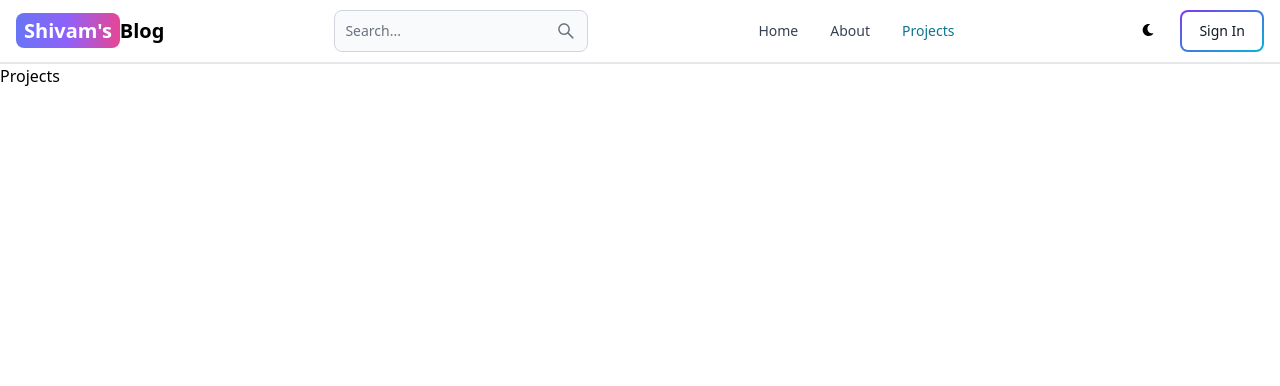
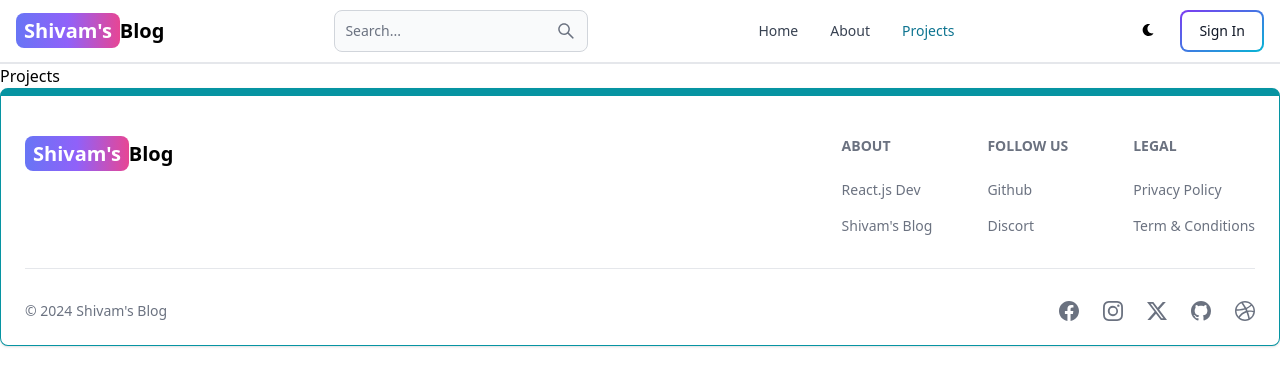
Before and after one commit to shivamdubeyagra/mern-blog, a React (Vite) app in the folder client/: page /projects in a window 1280 px wide. Shown: the top 386 px of the page. Built offline with nearby package versions, Linux system fonts and the light colour scheme.

Commit message:
footer added

```diff
--- a/client/src/App.jsx
+++ b/client/src/App.jsx
@@ -7,6 +7,7 @@
 import Dashboard from './pages/Dashboard';
 import Projects from './pages/Projects';
 import Header from './components/Header';
+import FooterCom from './components/Footer';
 
 export default function App() {
   return (
@@ -20,6 +21,7 @@
         <Route  path='/dashboard' element={<Dashboard/>}/>
         <Route  path='/projects' element={<Projects/>}/>
       </Routes>
+      <FooterCom/>
     </BrowserRouter>
   )
 }
--- /dev/null
+++ b/client/src/components/Footer.jsx
@@ -0,0 +1,70 @@
+import React from 'react'
+import {Footer} from "flowbite-react";
+import { Link } from 'react-router-dom';
+import {BsFacebook,BsTwitterX,BsGithub,BsInstagram,BsDribbble} from "react-icons/bs";
+
+
+export default function FooterCom() {
+
+  return (
+    <Footer container className='border border-t-8 border-teal-500'>
+      <div className="w-full max-w-7xl mx-auto">
+        <div className="grid w-full justify-between sm:flex md:grid-col">
+            <div className="mt-5">
+                <Link to="/" className='self-center whitespace-nowrap text-lg
+                sm:text-xl font-semibold dark:text-white'>
+                <span className='px-2 py-1 bg-gradient-to-r from-indigo-500 via-purple-500 to-pink-500 rounded-lg text-white'>Shivam's</span>
+                Blog
+                </Link>
+            </div>
+            <div className='grid grid-cols-2 gap-8 mt-4 sm:grid-cols-3 sm:gap-6'>
+                <div>
+                    <Footer.Title title='About'/>
+                    <Footer.LinkGroup col>
+                        <Footer.Link href='https://react.dev/' target='_blank' rel='noopener noreferrer'>
+                            React.js Dev
+                        </Footer.Link>
+                        <Footer.Link href='/about' target='_blank' rel='noopener noreferrer'>
+                            Shivam's Blog
+                        </Footer.Link>
+                    </Footer.LinkGroup>
+                </div>
+                <div>
+                    <Footer.Title title='Follow Us'/>
+                    <Footer.LinkGroup col>
+                        <Footer.Link href='https://github.com/shivamdubeyagra' target='_blank' rel='noopener noreferrer'>
+                            Github
+                        </Footer.Link>
+                        <Footer.Link href='#' target='_blank' rel='noopener noreferrer'>
+                            Discort
+                        </Footer.Link>
+                    </Footer.LinkGroup>
+                </div>
+                <div>
+                    <Footer.Title title='Legal'/>
+                    <Footer.LinkGroup col>
+                        <Footer.Link href='https://loremipsum.io/privacy-policy/' target='_blank' rel='noopener noreferrer'>
+                            Privacy Policy
+                        </Footer.Link>
+                        <Footer.Link href='https://generator.lorem-ipsum.info/terms-and-conditions' target='_blank' rel='noopener noreferrer'>
+                            Term &amp; Conditions
+                        </Footer.Link>
+                    </Footer.LinkGroup>
+                </div>
+            </div>
+        </div>
+        <Footer.Divider/>
+        <div className='w-full sm:flex sm:items-center sm:justify-between'>
+            <Footer.Copyright href='#' by="Shivam's Blog" year={new Date().getFullYear()}/>
+            <div className='flex gap-6 sm:mt-0 mt-4 sm:justify-center'>
+                <Footer.Icon href='#' icon={BsFacebook}/>
+                <Footer.Icon href='#' icon={BsInstagram}/>
+                <Footer.Icon href='#' icon={BsTwitterX}/>
+                <Footer.Icon href='#' icon={BsGithub}/>
+                <Footer.Icon href='#' icon={BsDribbble}/>
+            </div>
+        </div>
+      </div>
+    </Footer>
+  )
+}
```
